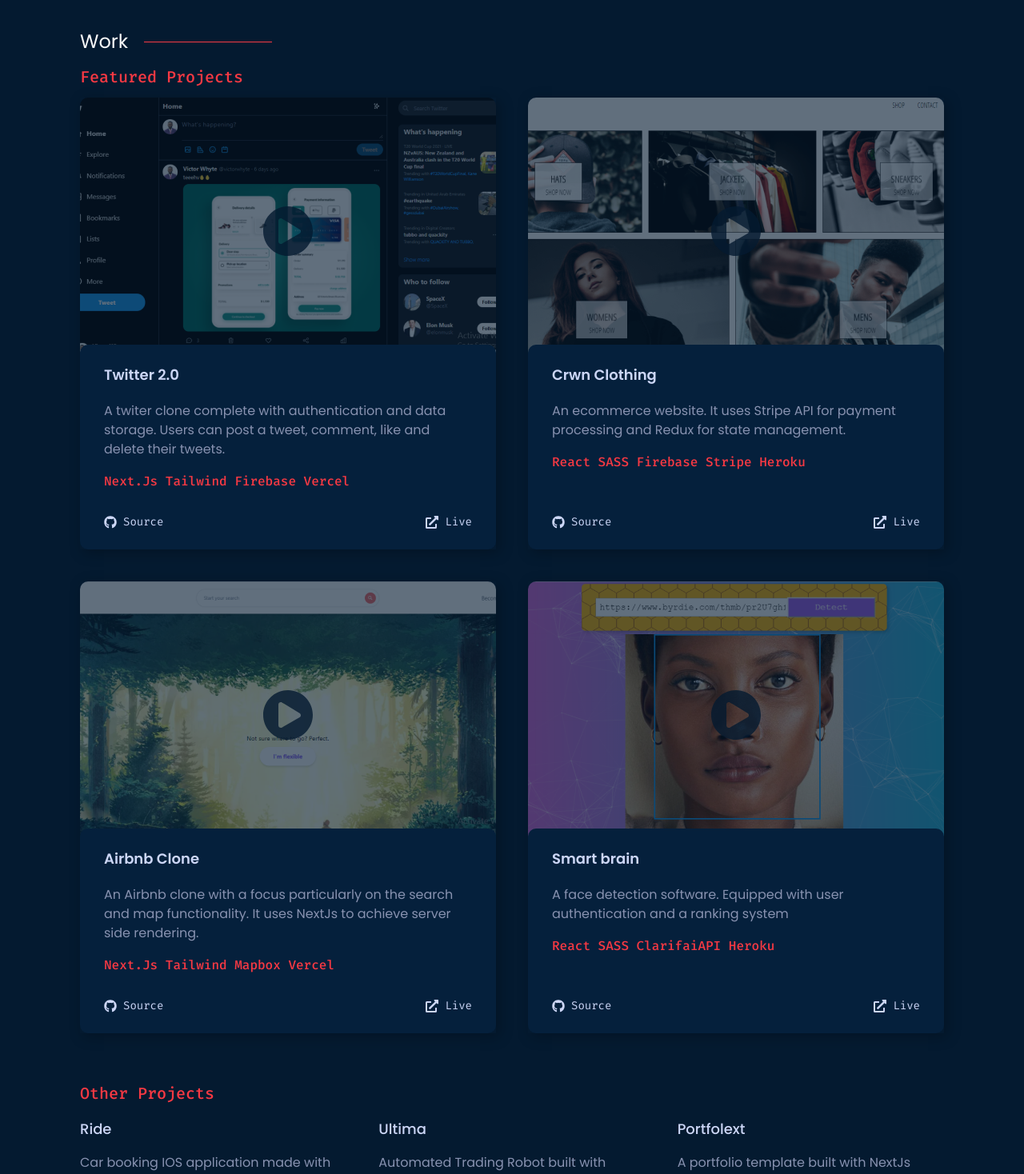
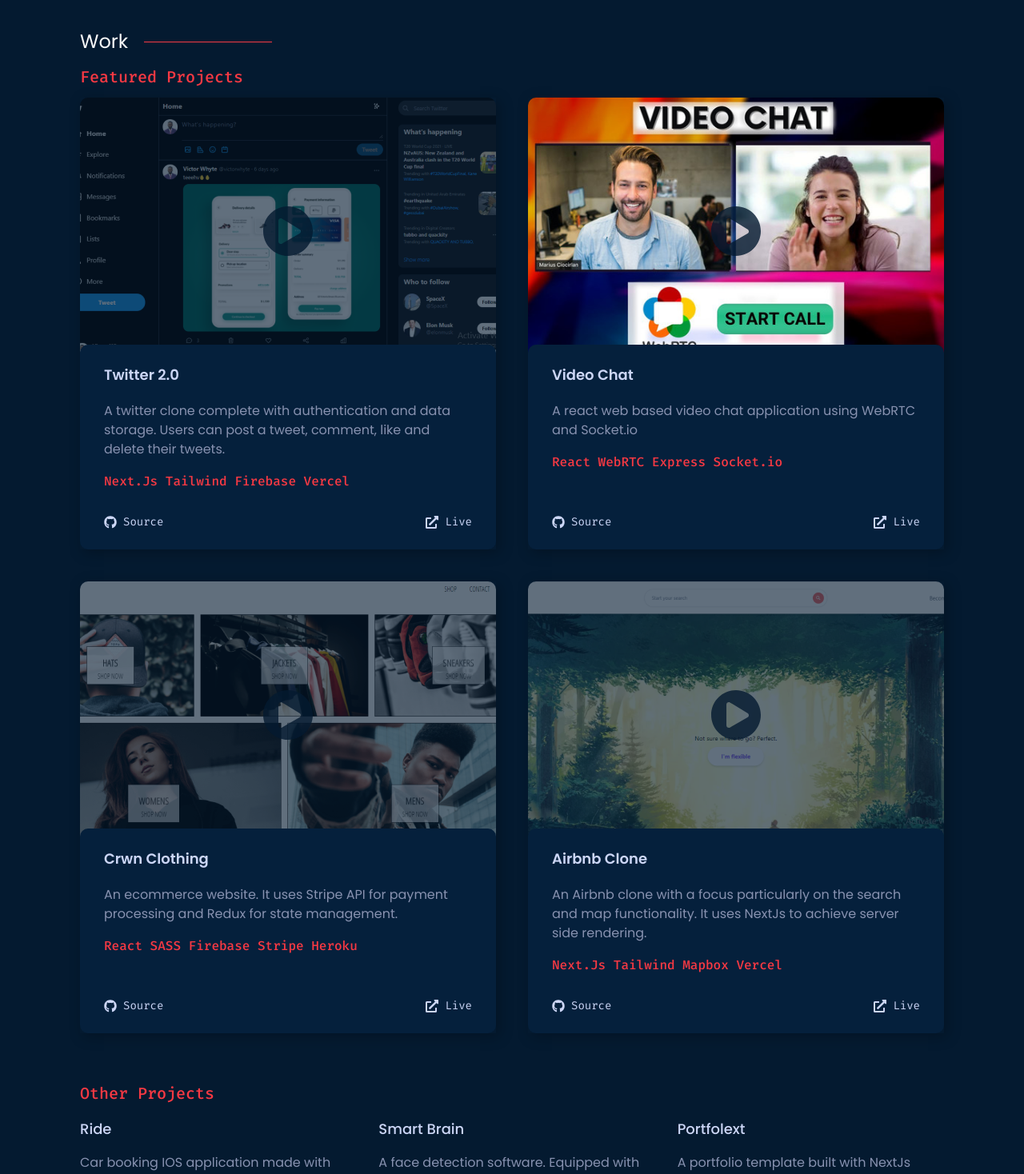
Before and after one commit to thevictorwhyte/portfolext, a Next.js app: page / in a window 1280 px wide. Shown: the part 1440-2908 px from the top of the page at 80% size. Built offline with nearby package versions, Linux system fonts and the light colour scheme.

Commit message:
added new project

```diff
--- a/content/projects/featuredProjects.js
+++ b/content/projects/featuredProjects.js
@@ -1,17 +1,26 @@
-const featuredProjects = [
-  {
+const featuredProjects = [{
     id: 1,
     projectImg: "/assets/projectImages/twitter.png",
     title: "Twitter 2.0",
-    desc: "A twiter clone complete with authentication and data storage. Users can post a tweet, comment, like and delete their tweets.",
+    desc: "A twitter clone complete with authentication and data storage. Users can post a tweet, comment, like and delete their tweets.",
     techUsed: "Next.Js Tailwind Firebase Vercel",
     sourceUrl: "https://github.com/thevictorwhyte/twitter-clone",
     liveUrl: "https://twitter-clone-whyte.vercel.app/",
     embedId: "gk9QH2RhK1o",
   },
+  {
+    id: 2,
+    projectImg: "/assets/projectImages/video_chat.jpg",
+    title: "Video Chat",
+    desc: "A react web based video chat application using WebRTC and Socket.io",
+    techUsed: "React WebRTC Express Socket.io",
+    sourceUrl: "https://github.com/thevictorwhyte/webrtc_video_chat_app_client",
+    liveUrl: "https://video-chat-app-whyte.netlify.app/",
+    embedId: "",
+  },
 
   {
-    id: 2,
+    id: 3,
     projectImg: "/assets/projectImages/crwn.png",
     title: "Crwn Clothing",
     desc: "An ecommerce website. It uses Stripe API for payment processing and Redux for state management.",
@@ -21,7 +30,7 @@
     embedId: "HugZQUSERBY",
   },
   {
-    id: 3,
+    id: 4,
     projectImg: "/assets/projectImages/airbnb.png",
     title: "Airbnb Clone",
     desc: "An Airbnb clone with a focus particularly on the search and map functionality. It uses NextJs to achieve server side rendering.",
@@ -30,16 +39,7 @@
     liveUrl: "https://airbnb-clone-whyte.vercel.app/",
     embedId: "LXnEbLQy9JM",
   },
-  {
-    id: 4,
-    projectImg: "/assets/projectImages/smartbrain.png",
-    title: "Smart brain",
-    desc: "A face detection software. Equipped with user authentication and a ranking system",
-    techUsed: "React SASS ClarifaiAPI Heroku",
-    sourceUrl: "https://github.com/thevictorwhyte/smart-brain",
-    liveUrl: "https://smart-brain-bywhyte.herokuapp.com/",
-    embedId: "pH64WhKy3Nk",
-  },
+
 ];
 
 export default featuredProjects;
--- a/content/projects/otherProjects.js
+++ b/content/projects/otherProjects.js
@@ -1,5 +1,4 @@
-const otherProjects = [
-  {
+const otherProjects = [{
     id: 1,
     title: "Ride",
     desc: "Car booking IOS application made with react native. Other technologies used includes socket.io, express, etc",
@@ -8,9 +7,9 @@
   },
   {
     id: 2,
-    title: "Ultima",
-    desc: "Automated Trading Robot built with MQL4. Recorded an account increase of 50% on back test.",
-    sourceUrl: "https://github.com/thevictorwhyte/ultima",
+    title: "Smart Brain",
+    desc: "A face detection software. Equipped with user authentication and a ranking system",
+    sourceUrl: "https://github.com/thevictorwhyte/smart-brain",
     ongoing: false,
   },
   {
```
Also changed, not shown: public/assets/projectImages/video_chat.jpg (added).
